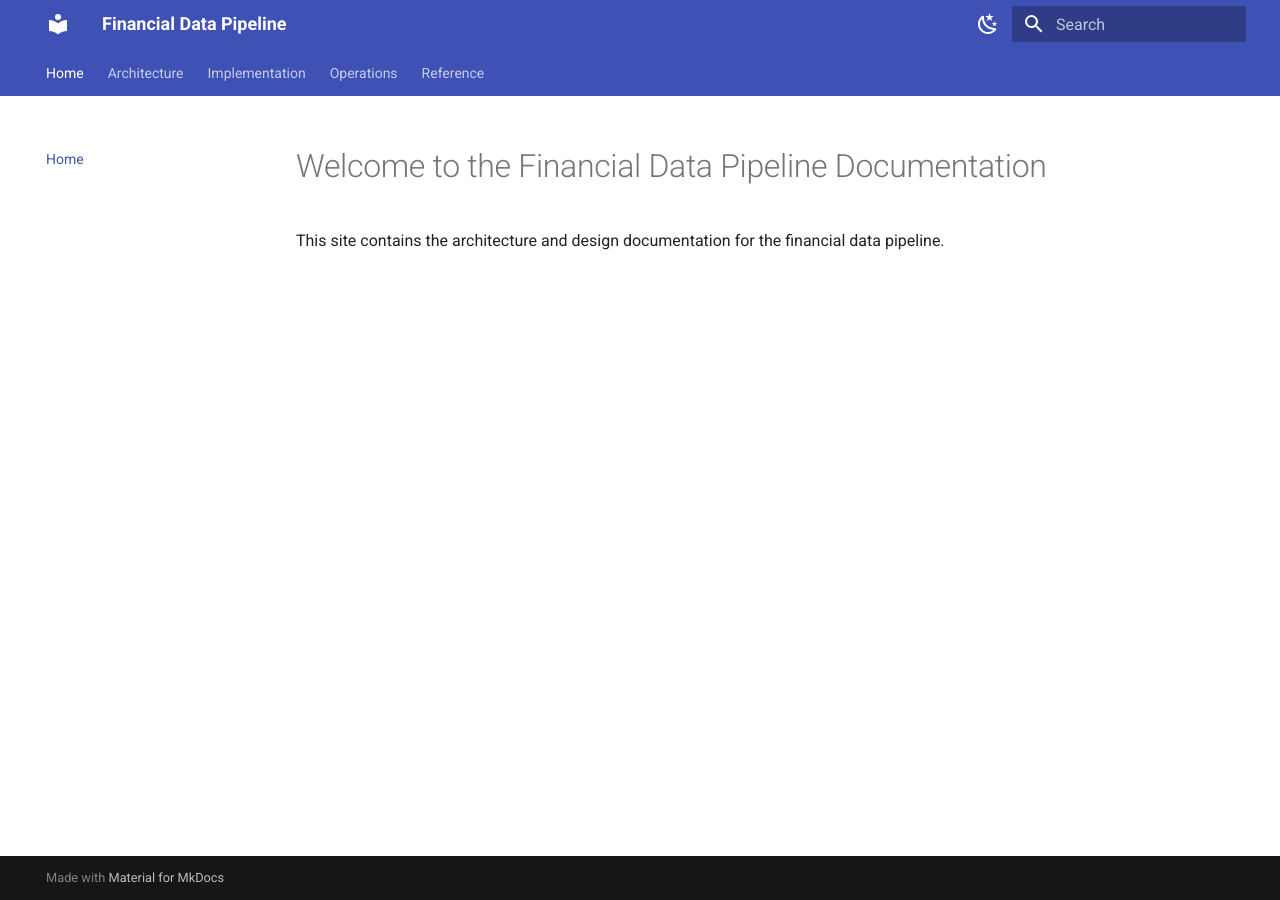
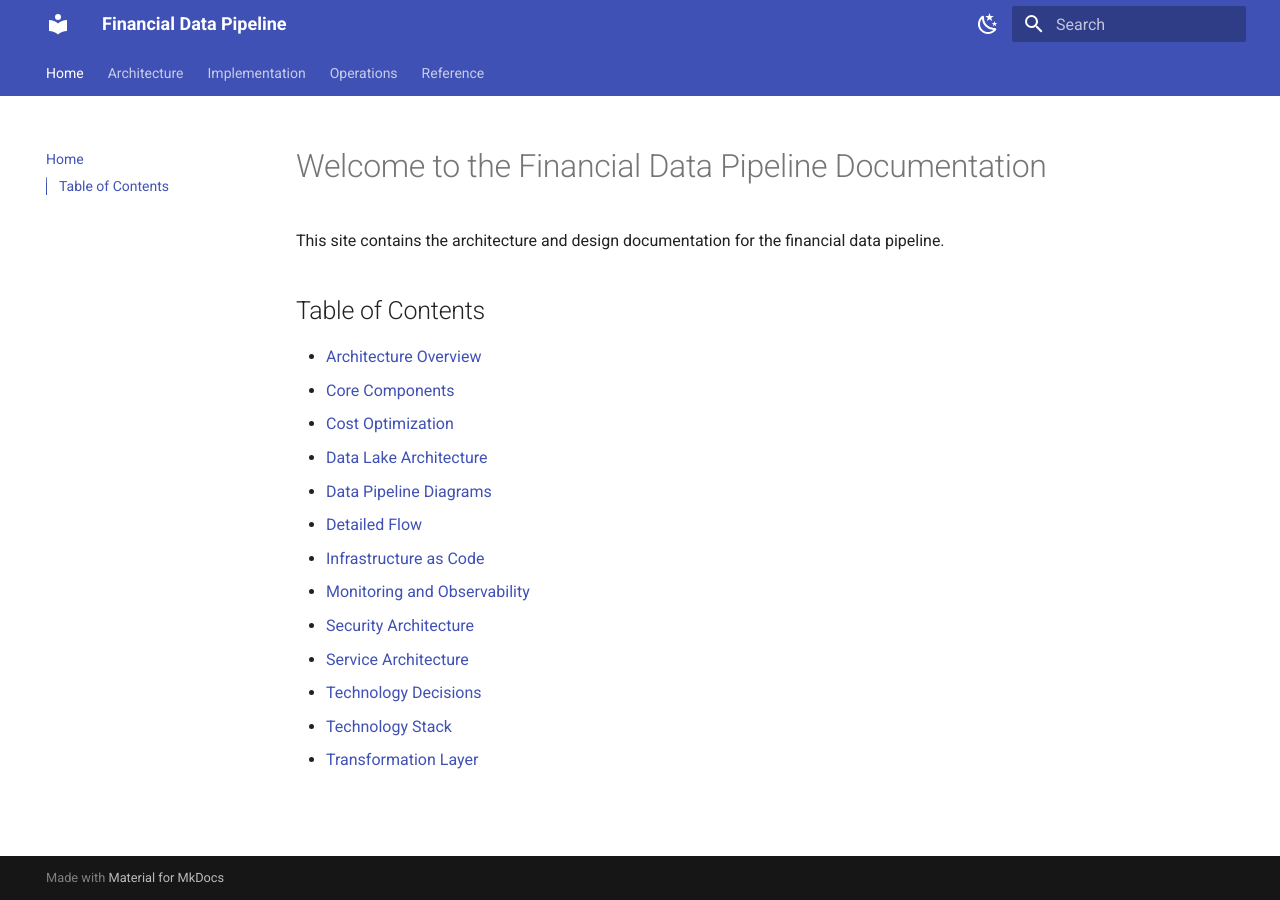
Before and after one commit to Finks-ai/finks-data-architecture, an MkDocs documentation site: the page built from docs/index.md, in a window 1280 px wide. Built offline with MkDocs 1.6.1 and Material for MkDocs 9.7.7, drawn with Linux system fonts in a browser that asks for light colours.

Commit message:
feat: TOC

```diff
--- a/docs/index.md
+++ b/docs/index.md
@@ -1,3 +1,19 @@
 # Welcome to the Financial Data Pipeline Documentation
 
 This site contains the architecture and design documentation for the financial data pipeline.
+
+## Table of Contents
+
+- [Architecture Overview](architecture-overview/)
+- [Core Components](core-components/)
+- [Cost Optimization](cost-optimization/)
+- [Data Lake Architecture](data-lake-architecture/)
+- [Data Pipeline Diagrams](data-pipeline-diagrams.mmd)
+- [Detailed Flow](detailed-flow/)
+- [Infrastructure as Code](infrastructure-as-code/)
+- [Monitoring and Observability](monitoring-observability/)
+- [Security Architecture](security-architecture/)
+- [Service Architecture](service-architecture/)
+- [Technology Decisions](technology-decisions/)
+- [Technology Stack](technology-stack/)
+- [Transformation Layer](transformation-layer/)
```
Also changed, not shown: pyproject.toml (added, +17 -0 lines), 2 other files.
